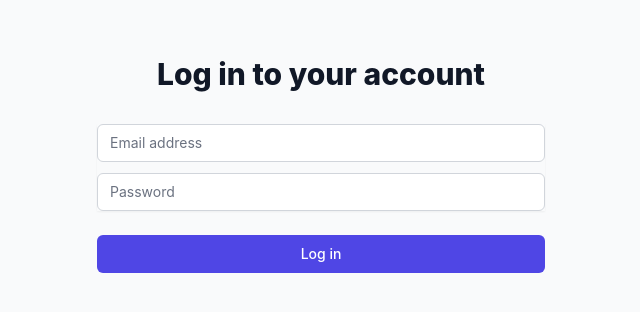
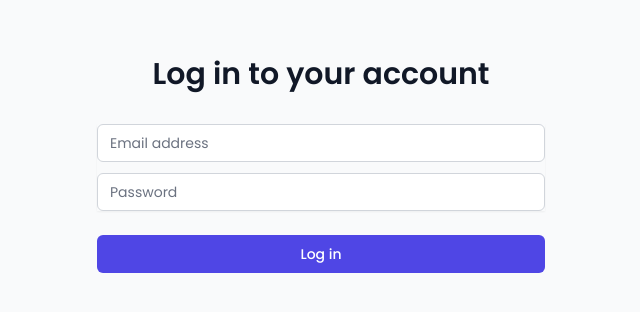
Before and after one commit to AimenEllahi/admin, a React (Vite) app: page / in a window 1280 px wide. Shown: the part 248-560 px from the top of the page, without its empty margins (319-959 px from the left). Built offline with nearby package versions, Linux system fonts and the light colour scheme; what @radix-ui/themes would draw is missing.

Commit message:
Changed Font

```diff
--- a/src/index.css
+++ b/src/index.css
@@ -1,3 +1,5 @@
+@import url('https://fonts.googleapis.com/css2?family=Poppins:wght@100;200;300;400;500;600&display=swap');
+
 @import "tailwindcss/base";
 @import "tailwindcss/components";
 @import "tailwindcss/utilities";
@@ -22,6 +24,7 @@
   color: #646cff;
   text-decoration: inherit;
 }
+
 a:hover {
   color: #535bf2;
 }
@@ -32,6 +35,7 @@
   place-items: center;
   min-width: 320px;
   min-height: 100vh;
+  font-family: 'Poppins', sans-serif !important;
 }
 
 h1 {
@@ -50,9 +54,11 @@
   cursor: pointer;
   transition: border-color 0.25s;
 }
+
 button:hover {
   border-color: #646cff;
 }
+
 button:focus,
 button:focus-visible {
   outline: 4px auto -webkit-focus-ring-color;
@@ -63,9 +69,11 @@
     color: #213547;
     background-color: #ffffff;
   }
+
   a:hover {
     color: #747bff;
   }
+
   button {
     background-color: #f9f9f9;
   }
```
